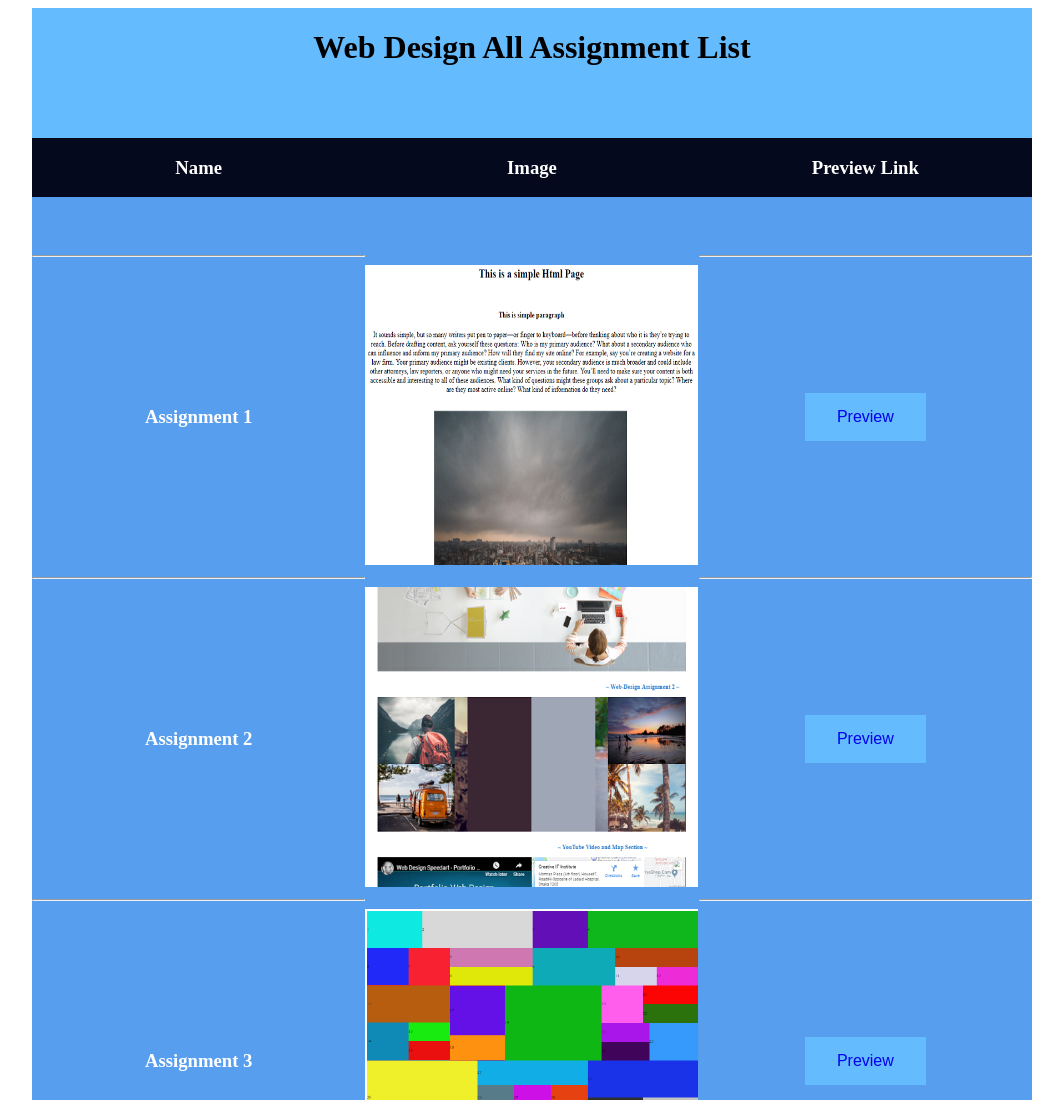
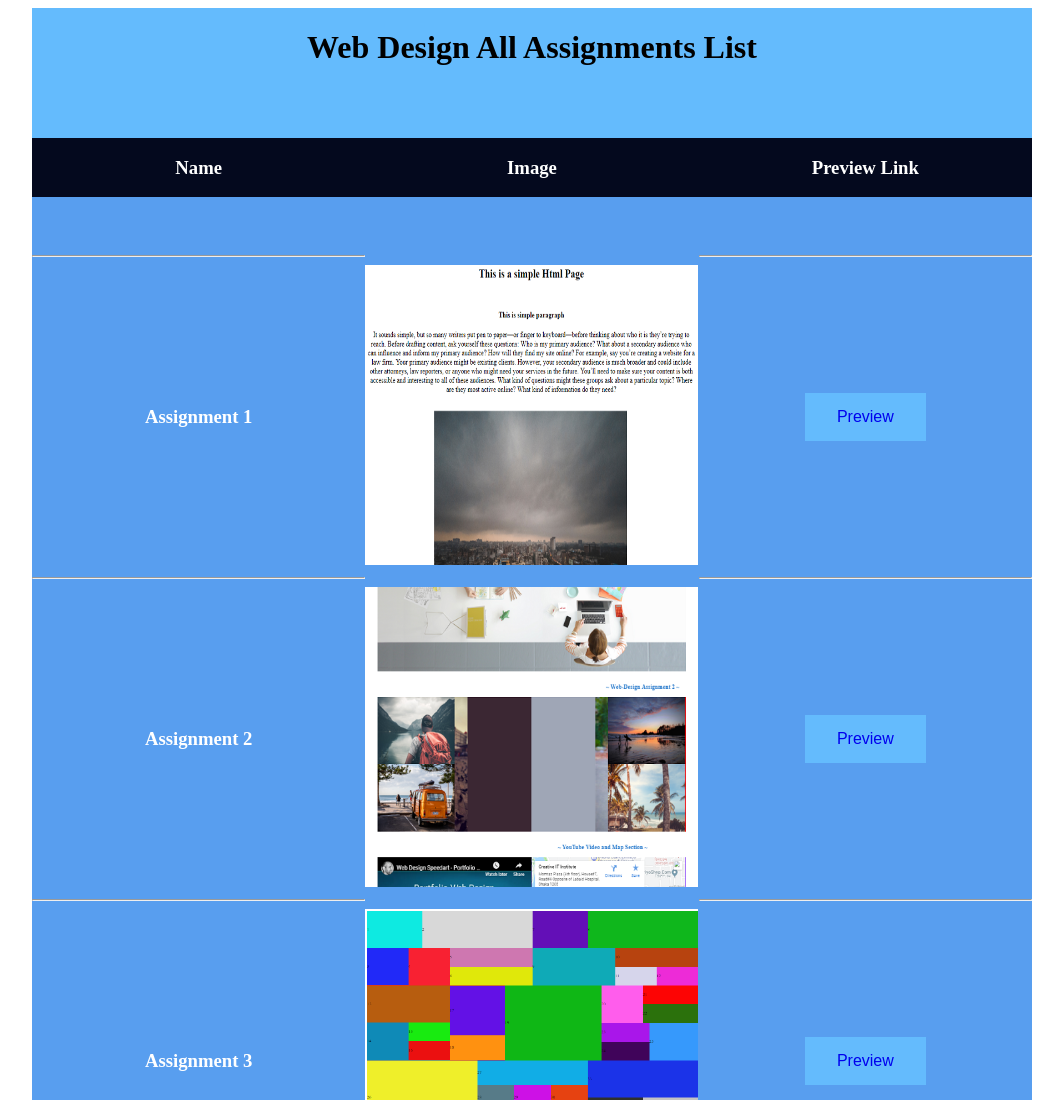
Before and after one commit to shovoghosh/Webdesign, a plain HTML site: page index.html in a window 1280 px wide. Shown: the top 1100 px of the page, without its empty margins (108-1171 px from the left). Drawn offline with Linux system fonts and the light colour scheme.

Commit message:
Update index.html

```diff
--- a/index.html
+++ b/index.html
@@ -15,7 +15,7 @@
     <tr>
         <td width="1000" height="50px" bgcolor="#64BBFD">
            <center>
-               <h1>Web Design All Assignment List</h1>
+               <h1>Web Design All Assignments List</h1>
 
            </center>
 
```
